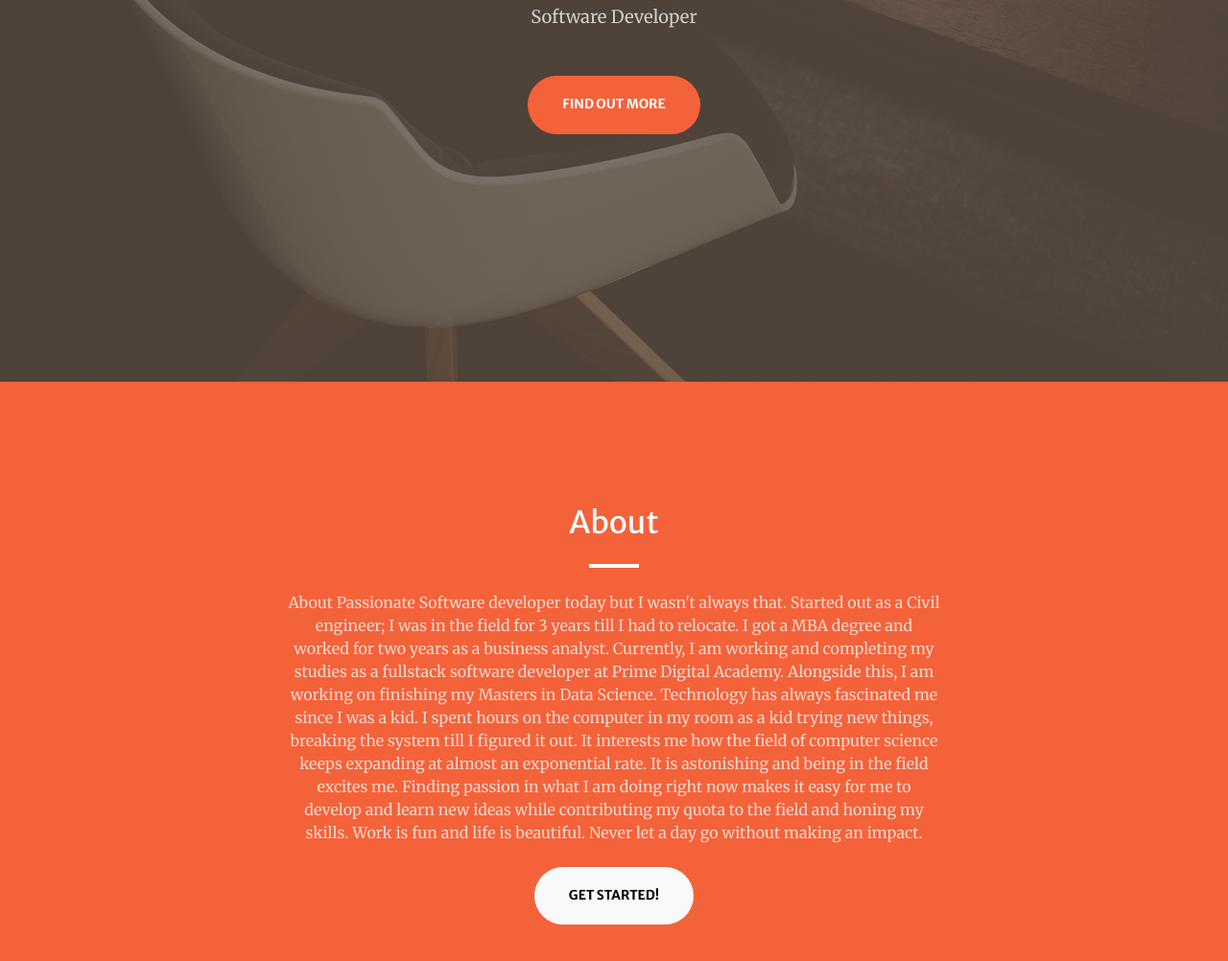
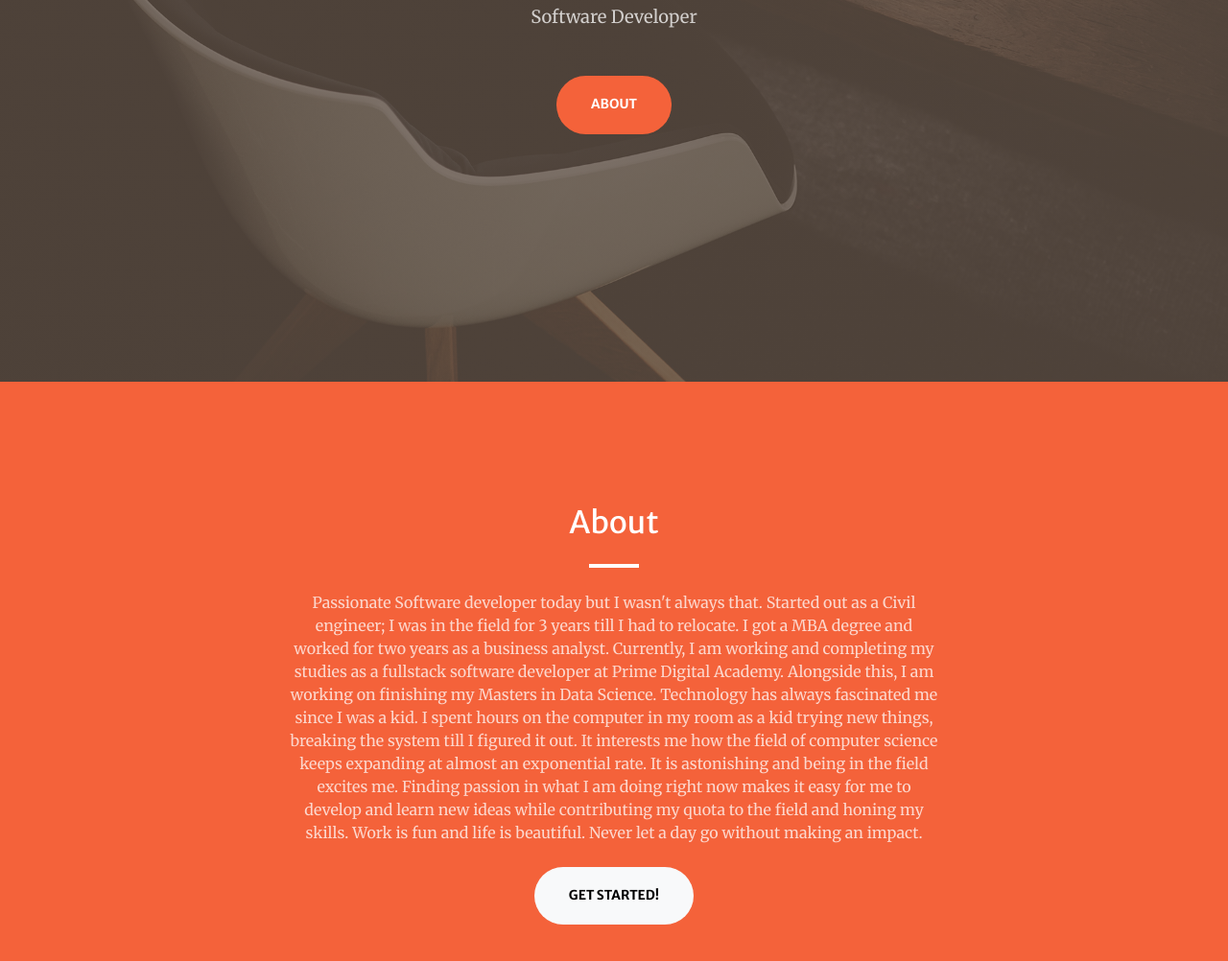
Before and after one commit to yemluck/yemluck.github.io, a plain HTML site: page index.html in a window 1280 px wide. Shown: the part 402-1404 px from the top of the page at 96% size. Drawn offline with nearby package versions, Linux system fonts and the light colour scheme; some packages are replaced by stand-ins of ours; a script that the page names is missing.

Commit message:
About me section

```diff
--- a/index.html
+++ b/index.html
@@ -44,7 +44,7 @@
                     </div>
                     <div class="col-lg-8 align-self-baseline">
                         <p class="text-white-75 mb-5">Software Developer</p>
-                        <a class="btn btn-primary btn-xl" href="#about">Find Out More</a>
+                        <a class="btn btn-primary btn-xl" href="#about">About</a>
                     </div>
                 </div>
             </div>
@@ -56,7 +56,7 @@
                     <div class="col-lg-8 text-center">
                         <h2 class="text-white mt-0">About</h2>
                         <hr class="divider divider-light" />
-                        <p class="text-white-75 mb-4">About
+                        <p class="text-white-75 mb-4">
                         Passionate Software developer today but I wasn't always that. Started out as a Civil engineer; I was in the field for 3
                         years till I had to relocate. I got a MBA degree and worked for two years as a business analyst.
 
```
